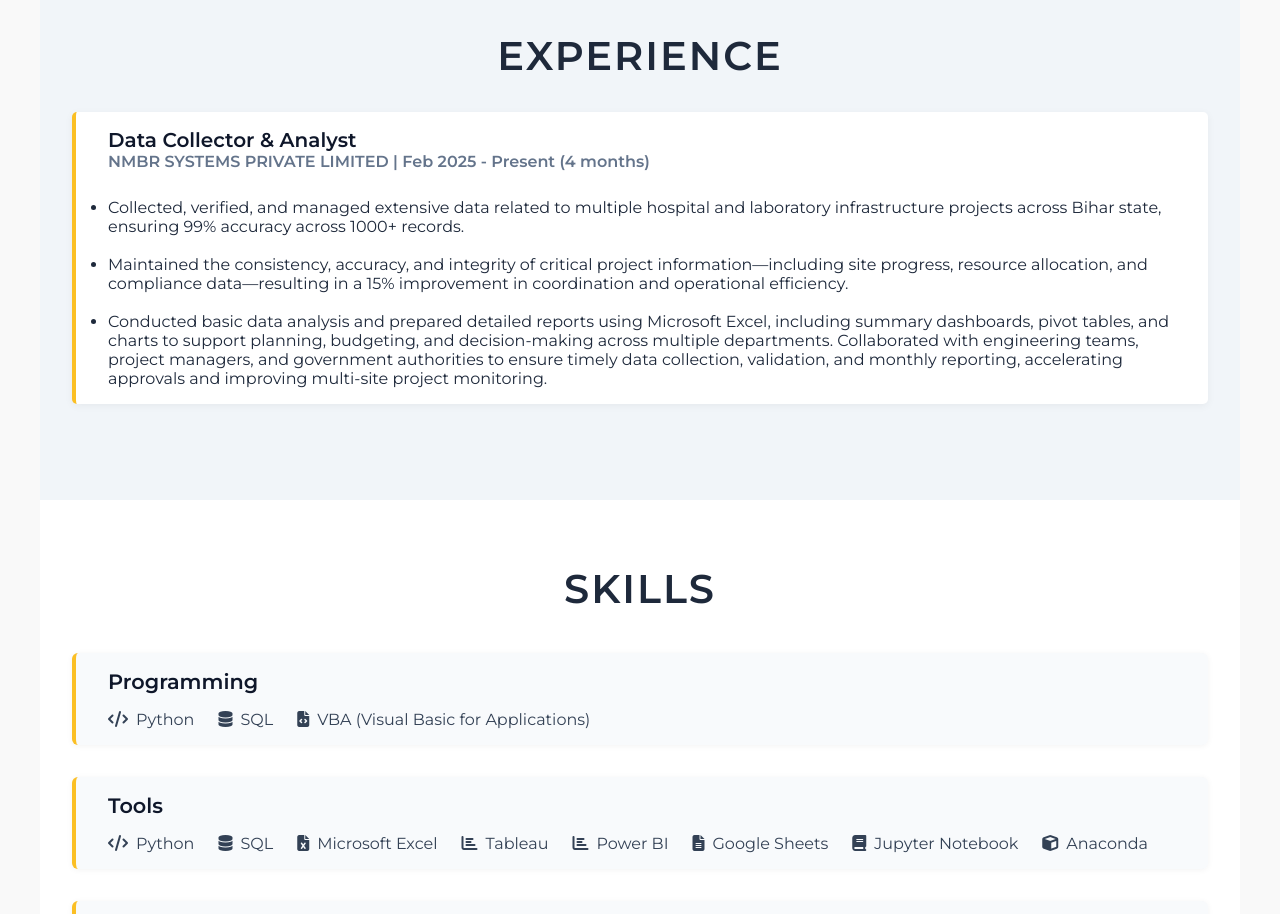
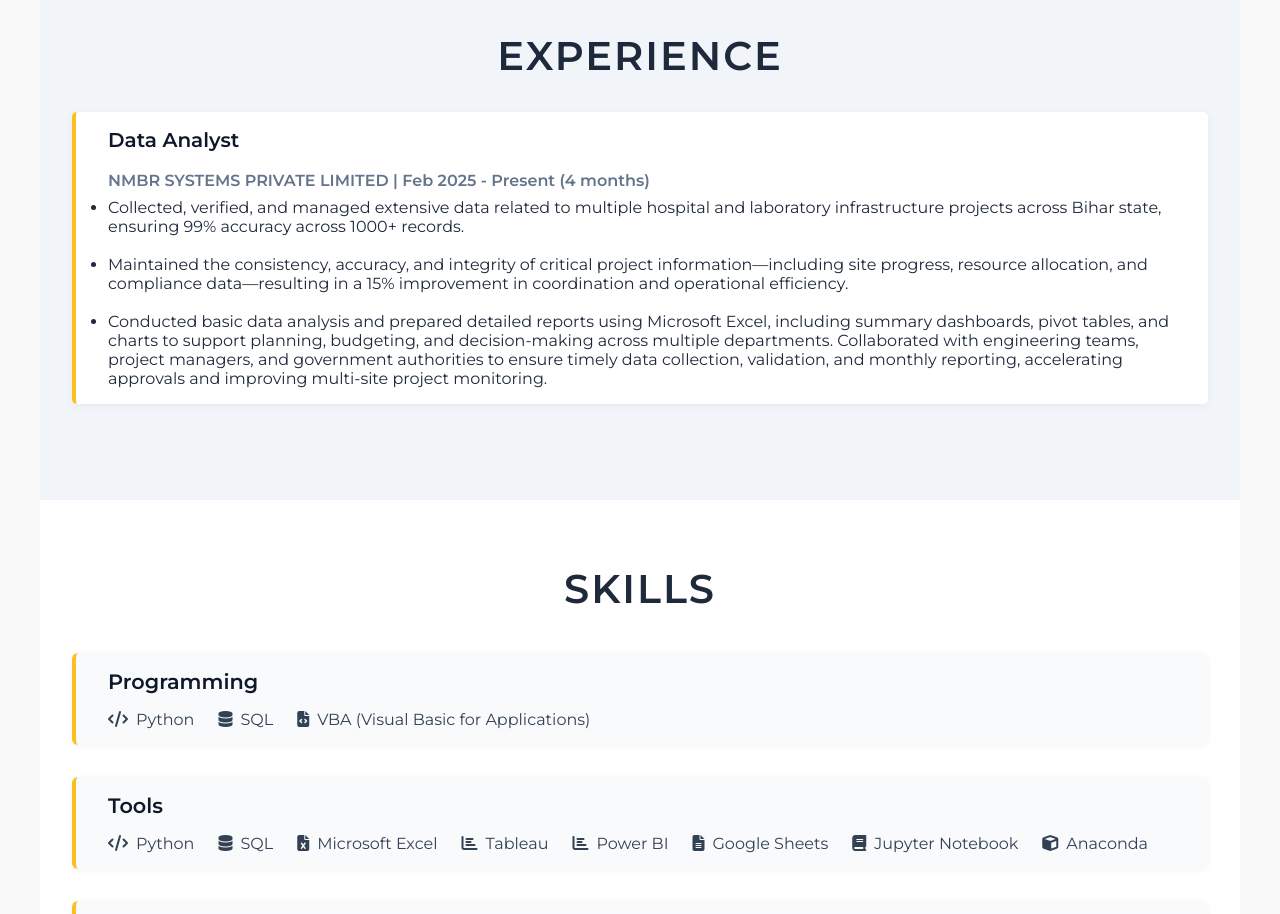
Before and after one commit to itsdk109/portfolio, a plain HTML site: page index.html in a window 1280 px wide. Shown: the part 1320-2234 px from the top of the page. Drawn offline with Linux system fonts and the light colour scheme.

Commit message:
Update index.html

```diff
--- a/index.html
+++ b/index.html
@@ -71,11 +71,11 @@
     <section id="experience">
         <h2>Experience</h2>
         <div class="experience-item">
-            <h3>Data Collector & Analyst</h3>
+            <h3>Data Analyst</h3>
+            </br>
             <h4 data-start="2025-02-24" data-end="present">
                 NMBR SYSTEMS PRIVATE LIMITED | Feb 2025 - Present (<span class="exp-duration"></span>)
             </h4>
-        </br>
             <p>
             <ul>
   <li>
```
